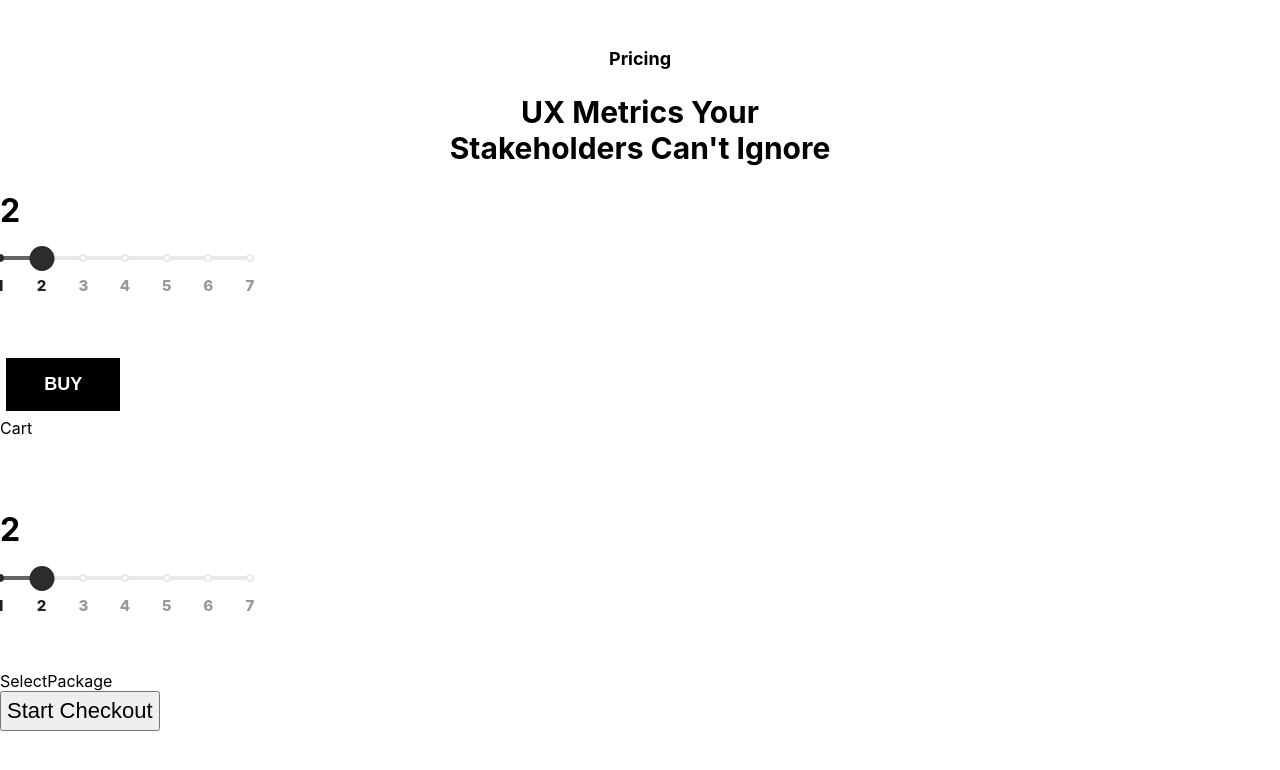
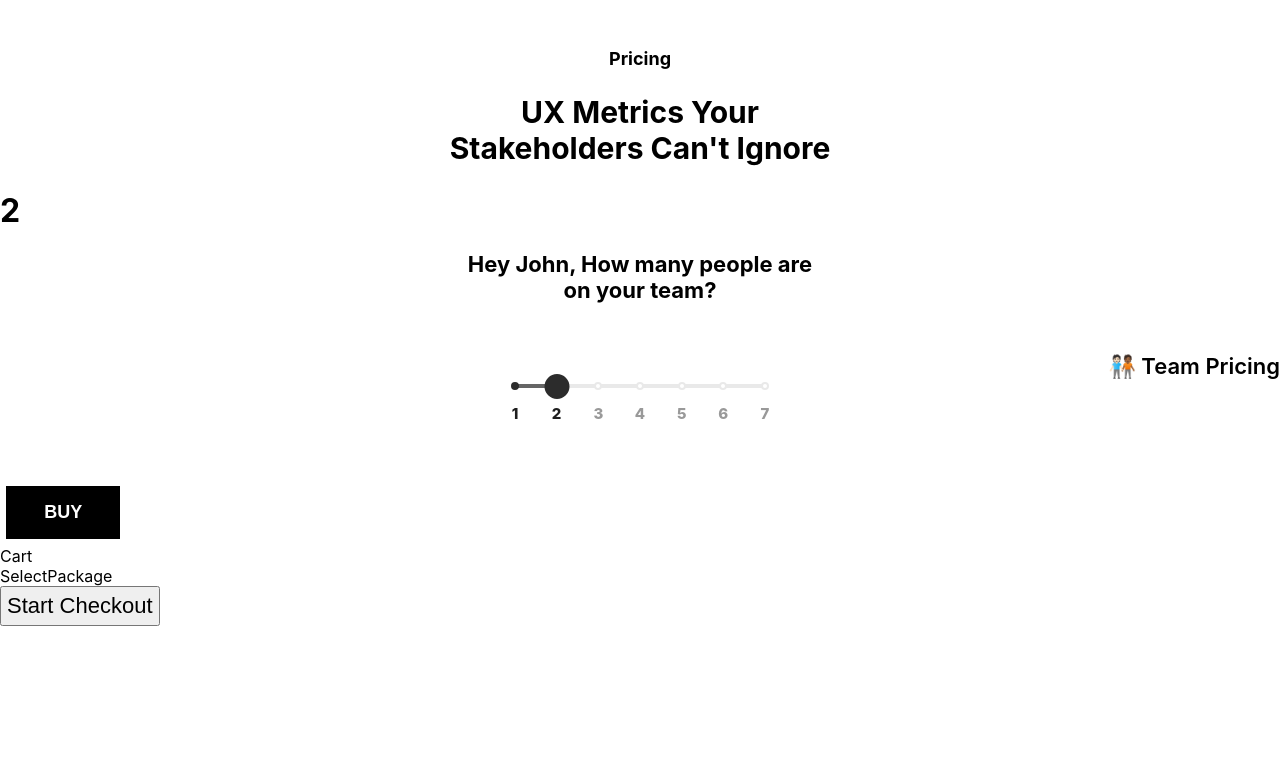
Before and after one commit to xdMR/overOptimizedPPS, a React (Create React App) app in the folder sales_page/: page / in a window 1280 px wide. Shown: the top 770 px of the page. Built offline with nearby package versions, Linux system fonts and the light colour scheme.

Commit message:
updates slider for Team Member Count selection

```diff
--- a/sales_page/src/App.js
+++ b/sales_page/src/App.js
@@ -59,8 +59,7 @@ function App() {
 
 
         <Cart />
-        <Headline />
-        <SliderTeam />
+
         <SelectPackage />
         <button
           onClick={handleClick}
--- a/sales_page/src/components/sliderteam/SliderTeam.jsx
+++ b/sales_page/src/components/sliderteam/SliderTeam.jsx
@@ -19,7 +19,9 @@ function SliderTeam() {
   return (
     <>
     <h1>{sliderValue}</h1>
-        <div className="slider" style={{width:"250px", height:"100px",display:"block"}}>
+        <h2 style={{maxWidth:"350px", textAlign:"center", margin:"0 auto", fontSize:"22px", paddingBottom:"50px"}}>Hey John, How many people are on your team?</h2>
+        <div className="teamPricing"> {(sliderValue>1)?"🧑🏻‍🤝‍🧑🏾 Team Pricing":"🧑 Individual Pricing"}</div>
+        <div className="slider" style={{width:"250px", height:"100px",display:"block", margin:"0 auto"}}>
         <Slider
                id="slider"
               defaultValue={2}
--- a/sales_page/src/components/sliderteam/sliderteam.css
+++ b/sales_page/src/components/sliderteam/sliderteam.css
@@ -1,3 +1,10 @@
+.teamPricing{
+  font-weight: 600;
+  font-size: 22px;
+  text-align: right;
+
+}
+
 .rc-slider {
     position: relative;
     width: 100%;
```
